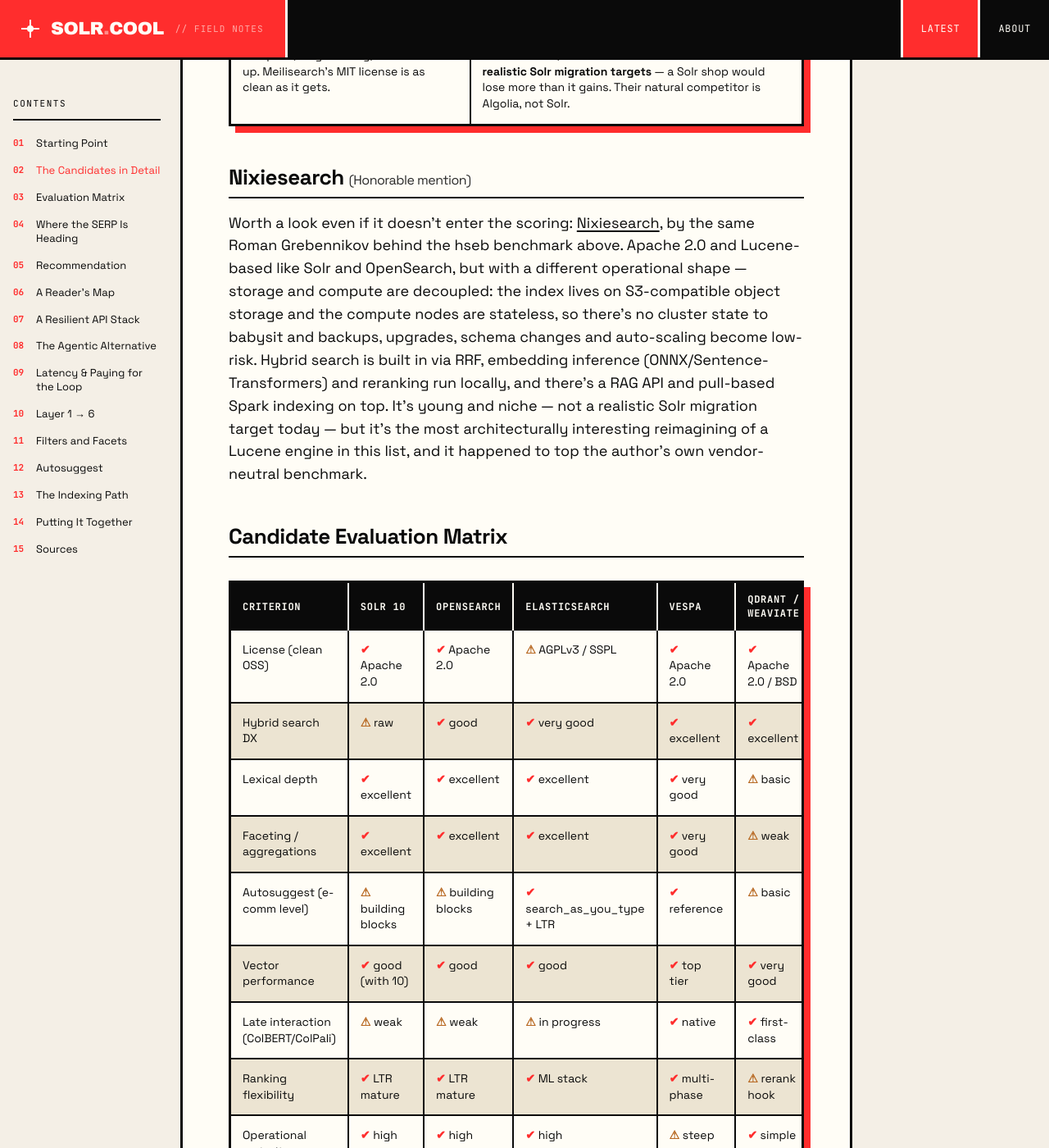
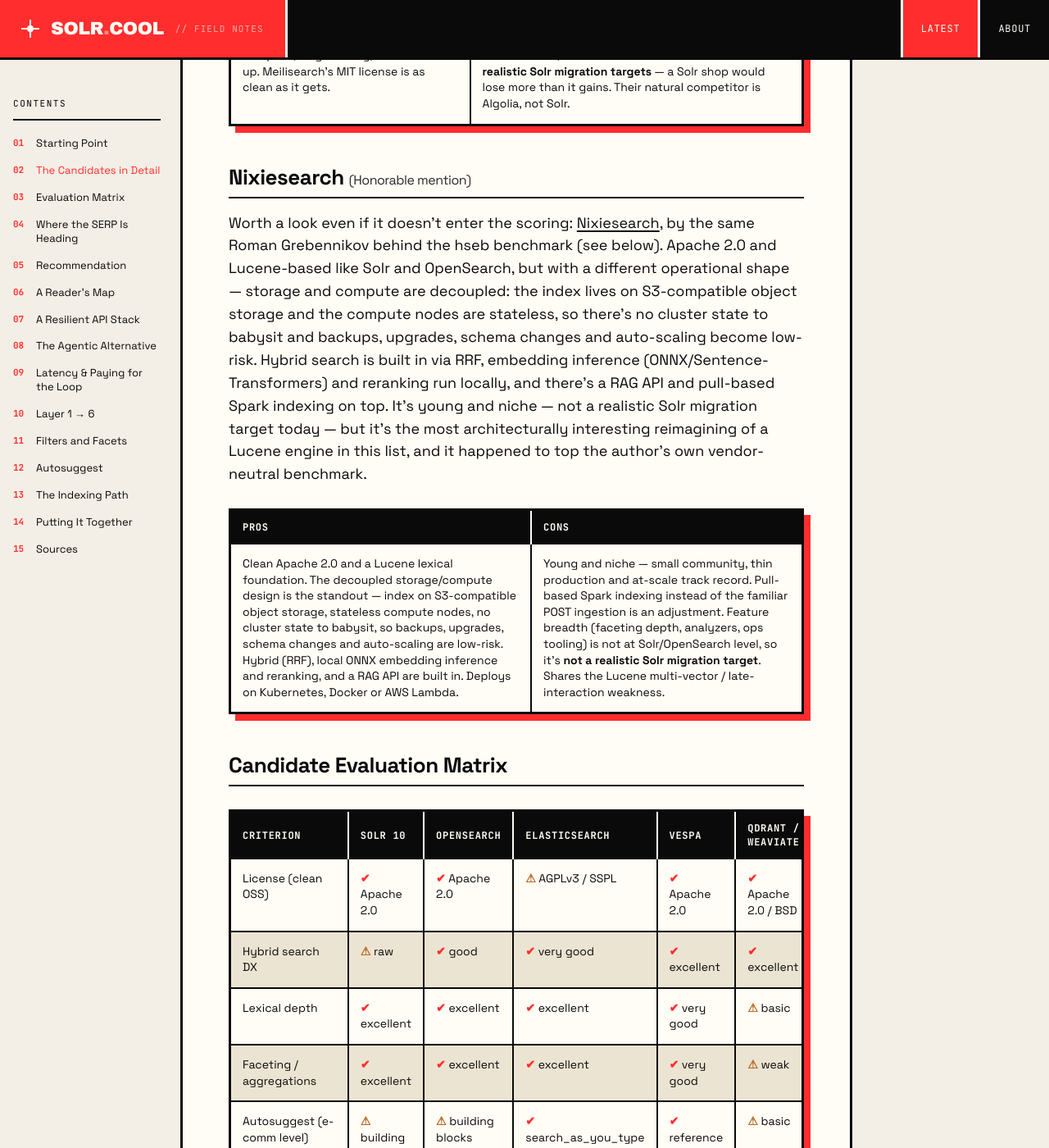
Before and after one commit to solr-cool/solr-cool.github.io, a Jekyll site: the page built from _posts/2026-05-18-hybrid-search-on-apache-solr.md, in a window 1280 px wide and 1400 px high, scrolled down 5263 px. Shown: the whole window at 82% size. Built offline with Jekyll 4.4.1, drawn with Linux system fonts in a browser that asks for light colours.

Commit message:
add nixiesearch pros and cons

```diff
--- a/_posts/2026-05-18-hybrid-search-on-apache-solr.md
+++ b/_posts/2026-05-18-hybrid-search-on-apache-solr.md
@@ -146,7 +146,17 @@
 
 ### Nixiesearch <small style="font-weight:400;font-size:16px;color:var(--ink-soft)">(Honorable mention)</small>
 
-Worth a look even if it doesn't enter the scoring: [Nixiesearch](https://www.nixiesearch.ai/){:target="_blank" rel="noopener"}, by the same Roman Grebennikov behind the hseb benchmark above. Apache&nbsp;2.0 and Lucene-based like Solr and OpenSearch, but with a different operational shape &mdash; storage and compute are decoupled: the index lives on S3-compatible object storage and the compute nodes are stateless, so there's no cluster state to babysit and backups, upgrades, schema changes and auto-scaling become low-risk. Hybrid search is built in via RRF, embedding inference (ONNX/Sentence-Transformers) and reranking run locally, and there's a RAG API and pull-based Spark indexing on top. It's young and niche &mdash; not a realistic Solr migration target today &mdash; but it's the most architecturally interesting reimagining of a Lucene engine in this list, and it happened to top the author's own vendor-neutral benchmark.
+Worth a look even if it doesn't enter the scoring: [Nixiesearch](https://www.nixiesearch.ai/){:target="_blank" rel="noopener"}, by the same Roman Grebennikov behind the hseb benchmark (see below). Apache&nbsp;2.0 and Lucene-based like Solr and OpenSearch, but with a different operational shape &mdash; storage and compute are decoupled: the index lives on S3-compatible object storage and the compute nodes are stateless, so there's no cluster state to babysit and backups, upgrades, schema changes and auto-scaling become low-risk. Hybrid search is built in via RRF, embedding inference (ONNX/Sentence-Transformers) and reranking run locally, and there's a RAG API and pull-based Spark indexing on top. It's young and niche &mdash; not a realistic Solr migration target today &mdash; but it's the most architecturally interesting reimagining of a Lucene engine in this list, and it happened to top the author's own vendor-neutral benchmark.
+
+<div class="table-wrap">
+  <table>
+    <thead><tr><th>Pros</th><th>Cons</th></tr></thead>
+    <tbody><tr>
+      <td>Clean Apache&nbsp;2.0 and a Lucene lexical foundation. The decoupled storage/compute design is the standout &mdash; index on S3-compatible object storage, stateless compute nodes, no cluster state to babysit, so backups, upgrades, schema changes and auto-scaling are low-risk. Hybrid (RRF), local ONNX embedding inference and reranking, and a RAG API are built in. Deploys on Kubernetes, Docker or AWS&nbsp;Lambda.</td>
+      <td>Young and niche &mdash; small community, thin production and at-scale track record. Pull-based Spark indexing instead of the familiar POST ingestion is an adjustment. Feature breadth (faceting depth, analyzers, ops tooling) is not at Solr/OpenSearch level, so it&rsquo;s <strong>not a realistic Solr migration target</strong>. Shares the Lucene multi-vector / late-interaction weakness.</td>
+    </tr></tbody>
+  </table>
+</div>
 
 ### Candidate Evaluation Matrix  {#matrix}
 
```
Also changed, not shown: other parts of _posts/2026-05-18-hybrid-search-on-apache-solr.md (+1 -1 lines).
